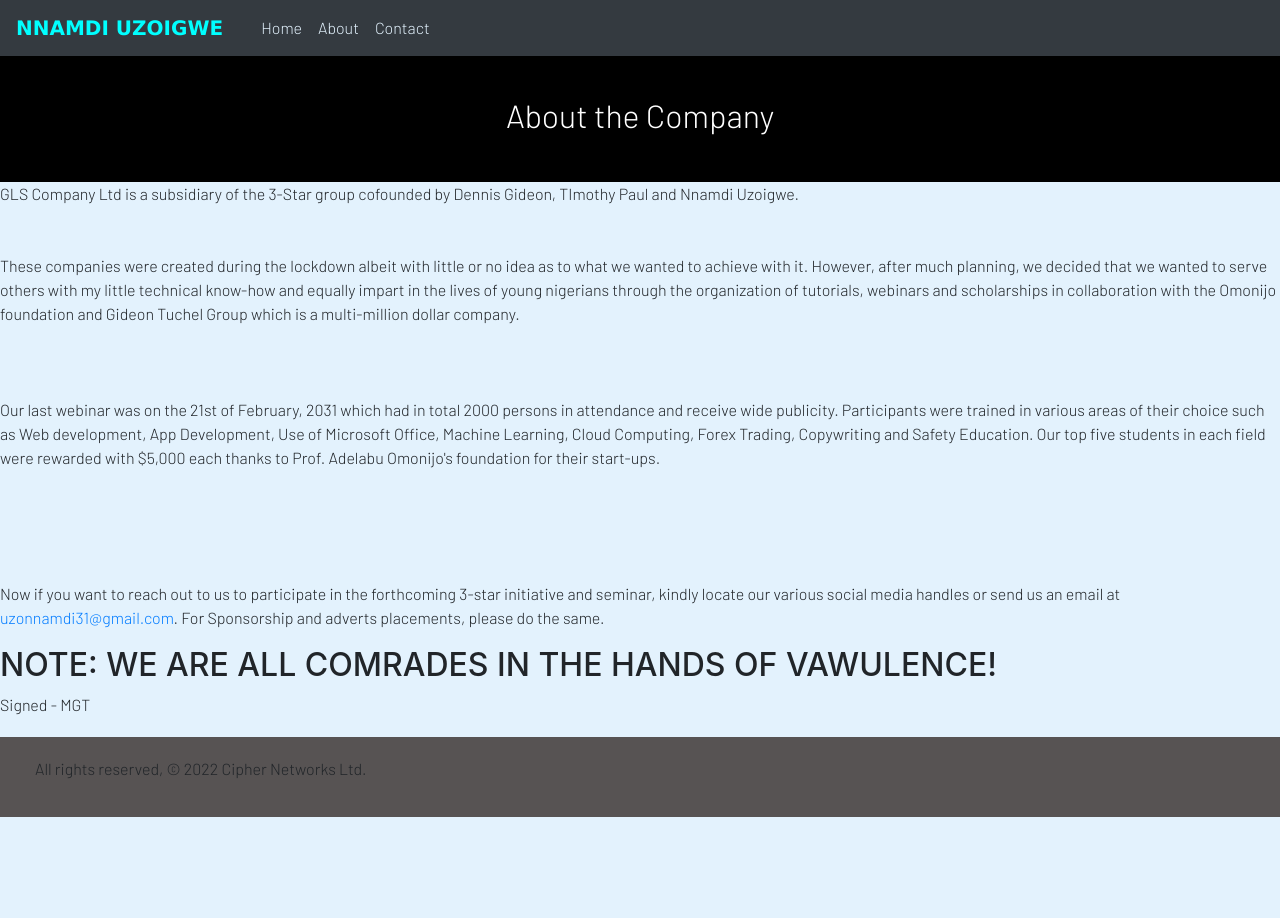
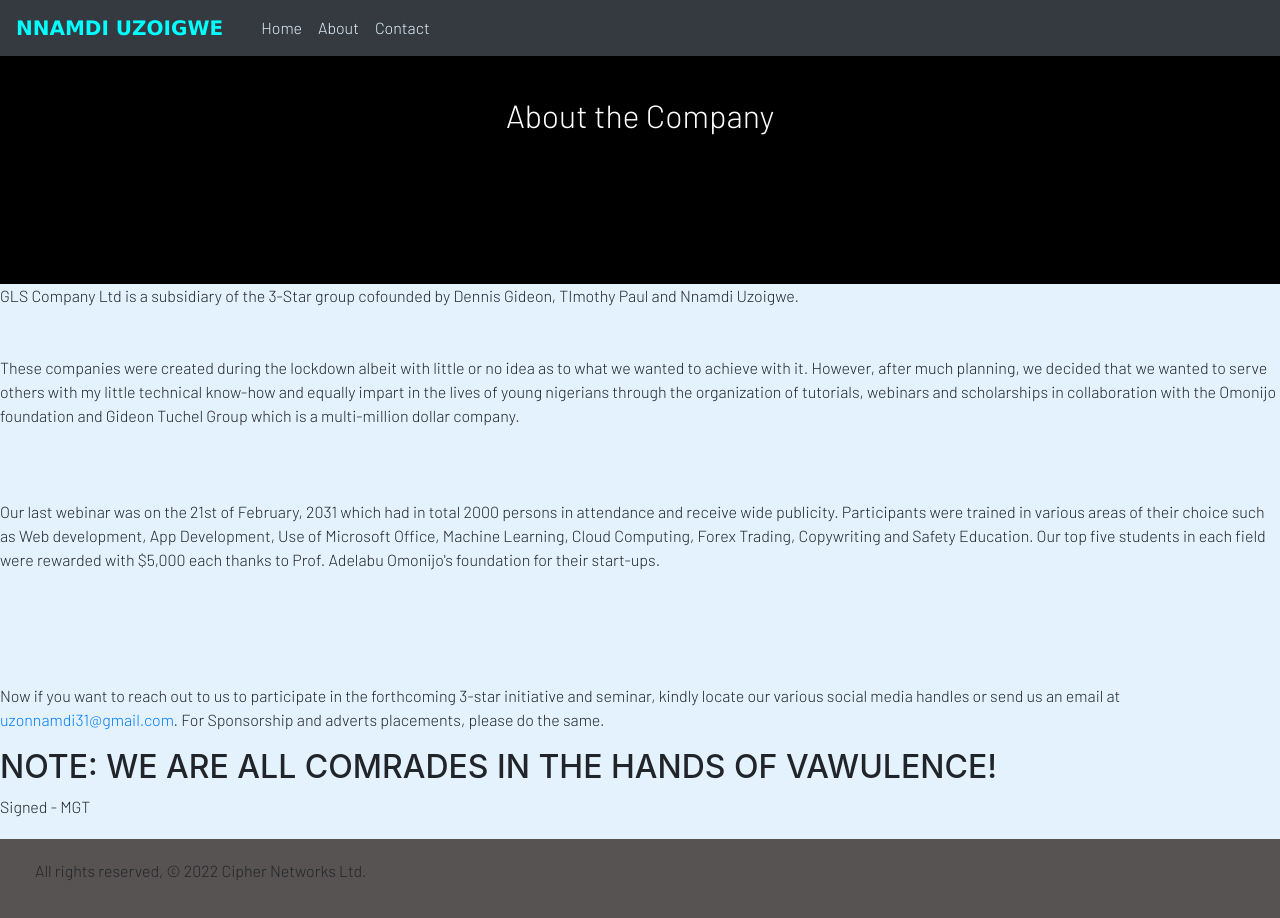
Before and after one commit to nnamdi-cipher/sample, a plain HTML site: page Cheatsheet.html/about.html in a window 1280 px wide. Before the commit the page ends 817 px from the top, so only its background shows below. Drawn offline with nearby package versions, Linux system fonts and the light colour scheme.

Commit message:
Update about.html

```diff
--- a/Cheatsheet.html/about.html
+++ b/Cheatsheet.html/about.html
@@ -34,7 +34,7 @@
 
      <!---Header--->
        <div id="contact-header">
-        <h2>About the Company</h2>
+        <h2>About the Company</h2><br><br>
     </div>
 
       <section class="main-content" >
```
